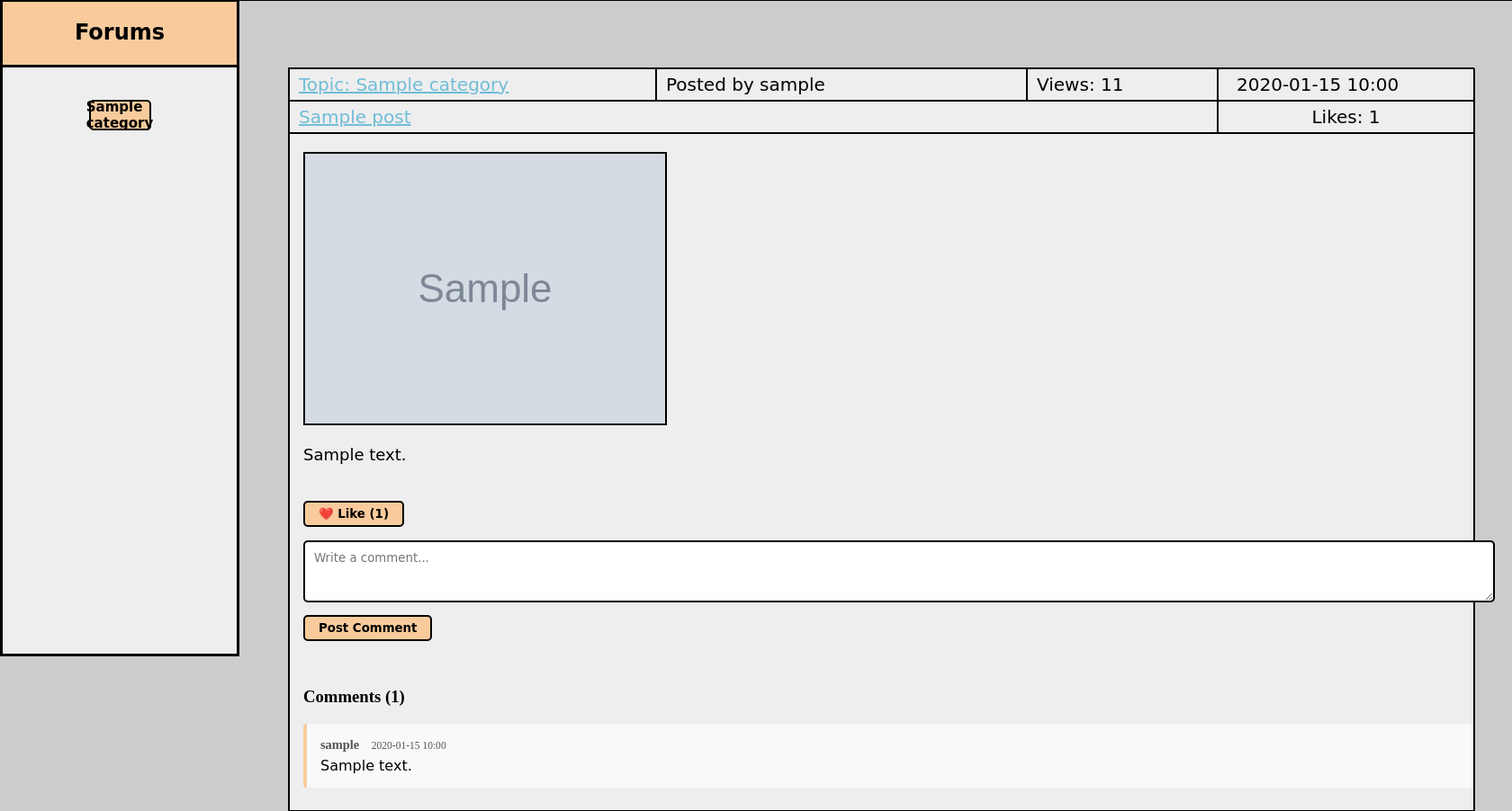
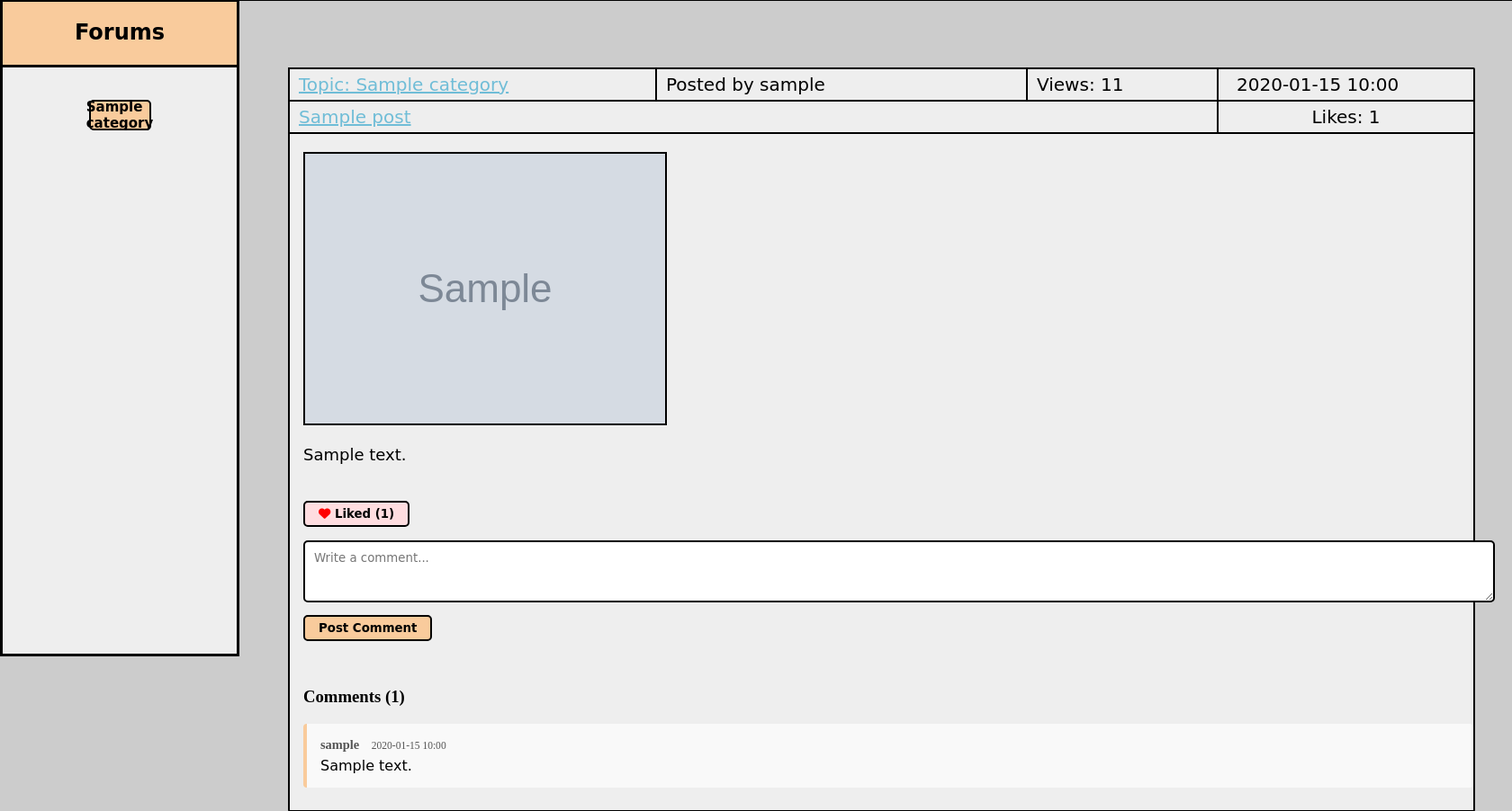
Before and after one commit to Jack-MacLeod1/Forums-WAD2-Team-8E, a Django app: page /post/1/ in a window 1680 px wide. Shown: the part 71-973 px from the top of the page at 90% size. Run offline with Django 3.2, Linux system fonts and the light colour scheme; a user stored in the database is signed in; tables that the repository leaves empty hold one stand-in row (values such as "Sample post"); grey boxes marked "Sample" are stand-in pictures.

Commit message:
Implemented Views, Toggle Likes (no infinite liking), and Comments. Refactored CSS and fixed routing.

```diff
--- a/forum_app/models.py
+++ b/forum_app/models.py
@@ -25,6 +25,7 @@ class Post(models.Model):
     views = models.IntegerField(default=0)
     created_at = models.DateTimeField(auto_now_add=True)
     likes = models.IntegerField(default=0)
+    likers = models.ManyToManyField(User, related_name='liked_posts', blank=True)
     image = models.ImageField(upload_to='post_images/', blank=True, null=True)
 
     def __str__(self):
--- a/forum_app/templates/forum_app/post.html
+++ b/forum_app/templates/forum_app/post.html
@@ -35,8 +35,15 @@
         <div class="post-interactions">
             <form action="{% url 'forum_app:like_post' post.id %}" method="post" class="like-form">
                 {% csrf_token %}
-                <button type="submit" class="like-btn">
-                    ❤️ Like ({{ post.likes }})
+                <button type="submit" class="like-btn" {% if has_liked %}style="background-color: #ffdde0;"{% endif %}>
+
+                    {% if has_liked %}
+                        <i class="fa-solid fa-heart" style="color: red;"></i> Liked
+                    {% else %}
+                        <i class="fa-regular fa-heart"></i> Like
+                    {% endif %}
+
+                    ({{ post.likes }})
                 </button>
             </form>
 
--- a/forum_app/views.py
+++ b/forum_app/views.py
@@ -112,16 +112,40 @@ def profile(request, username):
 def show_post(request, post_id):
     category_list = Category.objects.order_by()
     post = get_object_or_404(Post, id=post_id)
+
     post.views += 1
     post.save()
+
     comments = Comment.objects.filter(post=post).order_by('-created_at')
+
+    has_liked = False
+    if request.user.is_authenticated:
+        if post.likers.filter(id=request.user.id).exists():
+            has_liked = True
 
     context_dict = {
         'post': post,
         'categories': category_list,
         'comments': comments,
+        'has_liked': has_liked,
     }
     return render(request, 'forum_app/post.html', context_dict)
+
+
+@login_required
+def like_post(request, post_id):
+    post = get_object_or_404(Post, id=post_id)
+    if request.method == 'POST':
+
+        if post.likers.filter(id=request.user.id).exists():
+            post.likers.remove(request.user)
+            post.likes -= 1
+        else:
+            post.likers.add(request.user)
+            post.likes += 1
+        post.save()
+
+    return redirect('forum_app:show_post', post_id=post.id)
 
 
 @login_required
@@ -158,15 +182,6 @@ def add_post(request, category_name_slug):
 
 
 @login_required
-def like_post(request, post_id):
-    post = get_object_or_404(Post, id=post_id)
-    if request.method == 'POST':
-        post.likes += 1
-        post.save()
-    return redirect('forum_app:show_post', post_id=post.id)
-
-
-@login_required
 def add_comment(request, post_id):
     post = get_object_or_404(Post, id=post_id)
     if request.method == 'POST':
```
